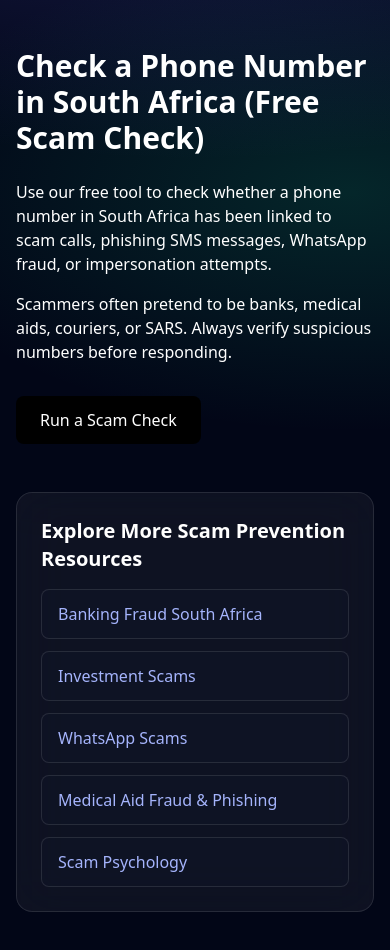
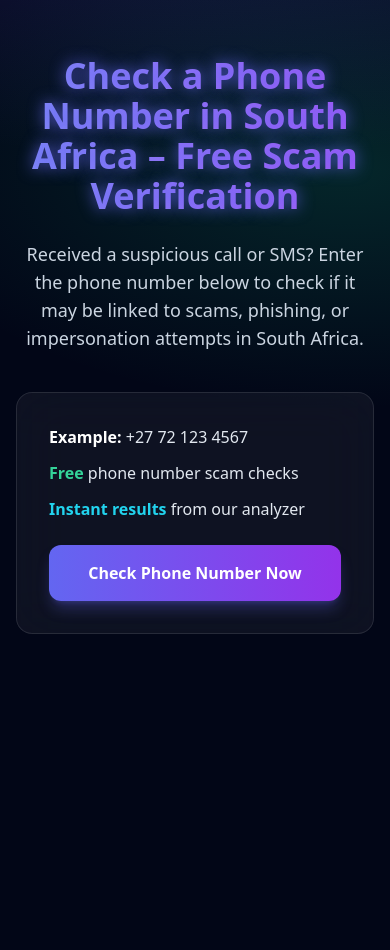
Before and after one commit to Masondo86/scam-verification-engine, a Next.js app: page /phone-number-check-south-africa in a window 390 px wide. Shown: the top 950 px of the page. After the commit the page ends 844 px from the top, so only its background shows below. Built offline with nearby package versions, Linux system fonts and the light colour scheme.

Commit message:
Replace phone number check page with clean conflict-free version

```diff
--- a/app/phone-number-check-south-africa/page.tsx
+++ b/app/phone-number-check-south-africa/page.tsx
@@ -1,52 +1,43 @@
-import type { Metadata } from 'next'
-import Link from 'next/link'
-import InternalFraudLinks from '@/components/InternalFraudLinks'
+import type { Metadata } from 'next';
+import Link from 'next/link';
 
 export const metadata: Metadata = {
   title: 'Check Phone Number South Africa Free | Scam Number Checker',
   description:
-    'Check a phone number in South Africa for free. Detect scam calls, phishing SMS, WhatsApp fraud, and impersonation attempts instantly.',
-  openGraph: {
-    title: 'Check Phone Number South Africa Free',
-    description:
-      'Verify suspicious South African phone numbers for scam risk and impersonation patterns.',
-    url: 'https://checkascam.co.za/phone-number-check-south-africa',
-    type: 'website',
-  },
-  robots: {
-    index: true,
-    follow: true,
-  },
+    'Check a phone number in South Africa for free. Get instant results for suspicious calls, phishing SMS, and impersonation scam attempts.',
+};
+
+export default function PhoneNumberCheckSouthAfricaPage() {
+  return (
+    <main className="max-w-4xl mx-auto px-4 py-14">
+      <header className="text-center mb-10">
+        <h1 className="text-4xl sm:text-5xl font-extrabold text-glow bg-gradient-to-r from-indigo-400 to-purple-500 bg-clip-text text-transparent">
+          Check a Phone Number in South Africa – Free Scam Verification
+        </h1>
+        <p className="text-lg text-slate-300 mt-6">
+          Received a suspicious call or SMS? Enter the phone number below to check if it may be linked to scams, phishing, or impersonation attempts in South Africa.
+        </p>
+      </header>
+
+      <section className="glass-panel p-8 border border-indigo-500/30">
+        <ul className="space-y-3 text-slate-200 mb-6">
+          <li>
+            <strong className="text-white">Example:</strong> +27 72 123 4567
+          </li>
+          <li>
+            <strong className="text-emerald-400">Free</strong> phone number scam checks
+          </li>
+          <li>
+            <strong className="text-cyan-400">Instant results</strong> from our analyzer
+          </li>
+        </ul>
+
+        <Link href="/scan">
+          <button className="w-full sm:w-auto px-8 py-4 bg-gradient-to-r from-indigo-500 to-purple-600 rounded-xl font-semibold text-white shadow-lg shadow-indigo-500/30 hover:shadow-indigo-500/50 transition-all hover:scale-[1.01]">
+            Check Phone Number Now
+          </button>
+        </Link>
+      </section>
+    </main>
+  );
 }
-
-export default function PhoneNumberCheckPage() {
-  return (
-    <main className="max-w-4xl mx-auto px-4 py-12">
-      <h1 className="text-3xl font-bold mb-6">
-        Check a Phone Number in South Africa (Free Scam Check)
-      </h1>
-
-      <p className="mb-4">
-        Use our free tool to check whether a phone number in South Africa has
-        been linked to scam calls, phishing SMS messages, WhatsApp fraud, or
-        impersonation attempts.
-      </p>
-
-      <p className="mb-4">
-        Scammers often pretend to be banks, medical aids, couriers, or SARS.
-        Always verify suspicious numbers before responding.
-      </p>
-
-      <div className="mt-8">
-        <Link
-          href="/"
-          className="inline-block bg-black text-white px-6 py-3 rounded-lg"
-        >
-          Run a Scam Check
-        </Link>
-      </div>
-
-      <InternalFraudLinks />
-    </main>
-  )
-}
```
